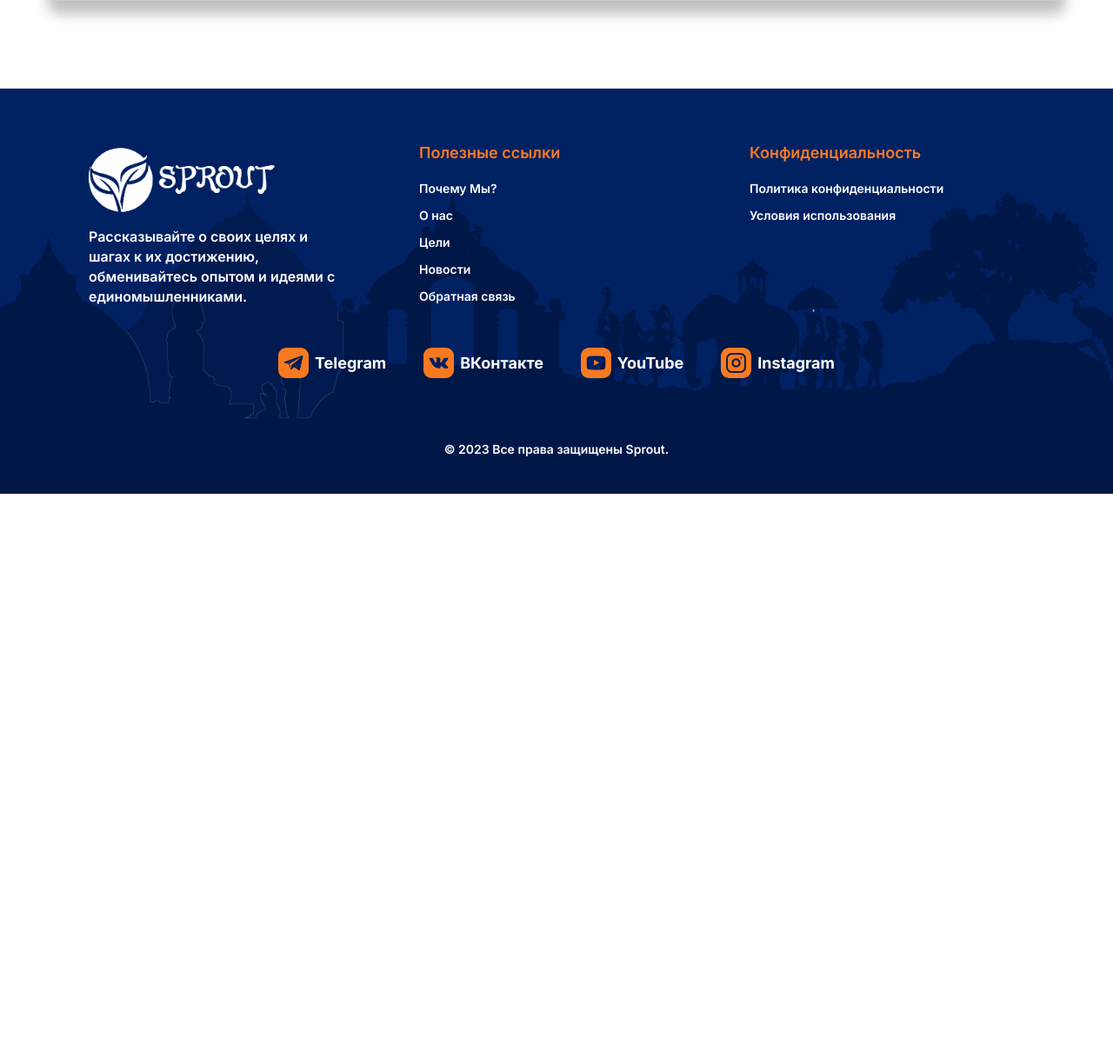
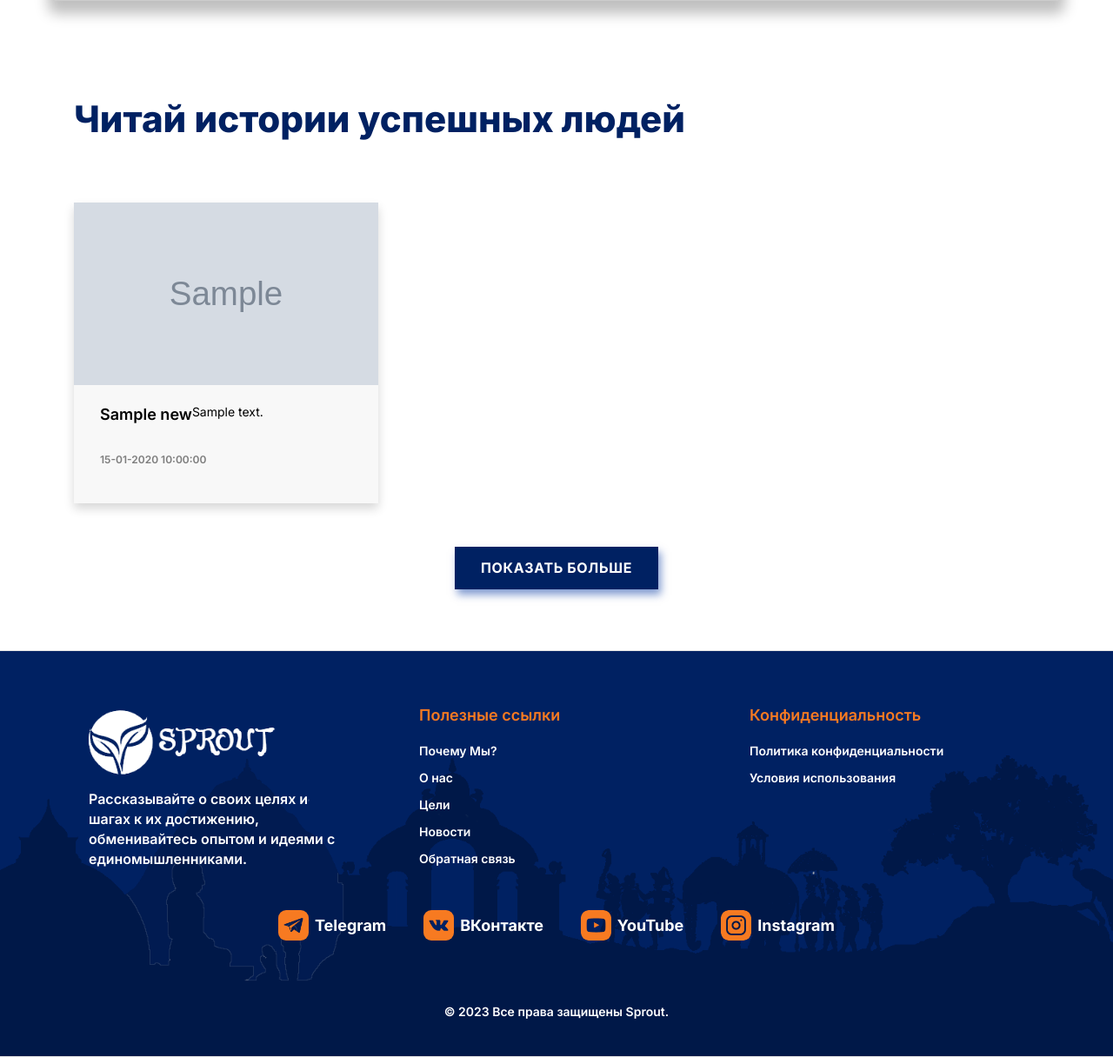
Before and after one commit to Viktor1732/ACHIEVING_GOALS, a Django app: page /goals/ in a window 1280 px wide. Shown: the part 1501-2717 px from the top of the page at 87% size. Before the commit the page ends 2070 px from the top, so only its background shows below. Run offline with Django 4.2, Linux system fonts and the light colour scheme; tables that the repository leaves empty hold one stand-in row (values such as "Sample post"); grey boxes marked "Sample" are stand-in pictures; parts of the project's set-up code (start-up, migrations or seed data) failed here and were passed over.

Commit message:
1. Доделал вид страницы goals. 2. Добавил блок последних 3 новостей на чтраницу goals.

```diff
--- a/goals/goal_setting/static/goal_setting/css/goal-styles.css
+++ b/goals/goal_setting/static/goal_setting/css/goal-styles.css
@@ -319,3 +319,14 @@
 .form-control-hidden {
     display: none;
 }
+
+.news-title.title-standard {
+    font-size: 42px!important;
+}
+
+.news-btn {
+    display: flex;
+    justify-content: center;
+    margin-bottom: 70px;
+    margin-top: -20px;
+}
--- a/goals/goal_setting/static/goal_setting/css/news-styles.css
+++ b/goals/goal_setting/static/goal_setting/css/news-styles.css
@@ -40,7 +40,7 @@ a {
     margin-bottom: 80px;
     clear: both;
     margin: 0.67em 0;
-    font-size: 61px !important;
+    font-size: 61px;
     line-height: 72px;
     font-weight: 800;
     color: #002162;
--- a/goals/goal_setting/templates/goal_setting/goals.html
+++ b/goals/goal_setting/templates/goal_setting/goals.html
@@ -125,6 +125,41 @@
     </div>
 </section>
 
+<!-- news -->
+<section class="blog-page">
+    <div class="container">
+        <div class="row">
+            <div class="news-header-wrap">
+                <div class="news-header">
+                    <h1 class="news-title title-standard">Читай истории успешных людей</h1>
+                </div>
+            </div>
+        </div>
+        <div class="row">
+            {% for n in news_list %}
+            <div class="news-block-wrap">
+                <div class="news-block">
+                    <a href="{{ n.get_absolute_url }}">
+                        <div class="blog-article-image" style="background: url({{ n.image.url }});
+						background-position: center; background-size: 100%;"></div>
+                    </a>
+                    <div class="news-content">
+                        <a href="{{ n.get_absolute_url }}"><h4 class="news-block-title">{{ n.title }}</h4></a>
+                        <a href="{{ n.get_absolute_url }}">
+                            <p class="news-block-desc">{{ n.content|truncatewords:12 }}</p>
+                        </a>
+                        <p class="block-date">{{ n.time_create|date:"d-m-Y H:i:s" }}</p>
+                    </div>
+                </div>
+            </div>
+            {% endfor %}
+        </div>
+        <div class="news-btn">
+            <a href="{% url 'news' %}" class="btn btn-blue">Показать больше</a>
+        </div>
+    </div>
+</section>
+
 {% block join-banner %}
 {% endblock join-banner %}
 
--- a/goals/goal_setting/templates/goal_setting/index.html
+++ b/goals/goal_setting/templates/goal_setting/index.html
@@ -1,5 +1,5 @@
 {% extends 'goal_setting/base.html' %}
 
 {% block content %}
-<h1>Почему Мы?</h1>
+<h1>Главная страница</h1>
 {% endblock content %}
--- a/goals/goal_setting/urls.py
+++ b/goals/goal_setting/urls.py
@@ -8,7 +8,7 @@ urlpatterns = [
     path('goals_how_it_work/', goals_info, name='goals_info'),
     path('points_how_it_work/', points_info, name='points_info'),
     path('leaders/', show_leaders, name='leaders'),
-    path('goals/', show_all_goals, name='all_goals'),
+    path('goals/', CreateGoals.as_view(), name='all_goals'),
     path('news/', ListNews.as_view(), name='news'),
     path('news/<slug:news_slug>/', ShowNews.as_view(), name='news'),
     path('about/', about_us, name='about'),
--- a/goals/goal_setting/views.py
+++ b/goals/goal_setting/views.py
@@ -16,12 +16,23 @@ def goals_info(request):
     return render(request, 'goal_setting/goals_info.html', context={'title': 'Информация о целях'})
 
 
+class CreateGoals(DataMixin, ListView):
+    model = News
+    template_name = 'goal_setting/goals.html'
+    context_object_name = 'news_list'
+
+    def get_context_data(self, *, object_list=None, **kwargs):
+        context = super().get_context_data(**kwargs)
+        c = News.objects.all()[:3]
+        c_def = self.get_user_context(title='Sprout | Работа с целями', news_list=c)
+        return dict(list(context.items()) + list(c_def.items()))
+
+    def get_queryset(self):
+        return News.objects.filter(is_published=True)
+
+
 def points_info(request):
     return render(request, 'goal_setting/points_info.html', context={'title': 'Информация о баллах'})
-
-
-def show_all_goals(request):
-    return render(request, 'goal_setting/goals.html', context={'title': 'Последние опубликованные цели'})
 
 
 def show_leaders(request):
```
